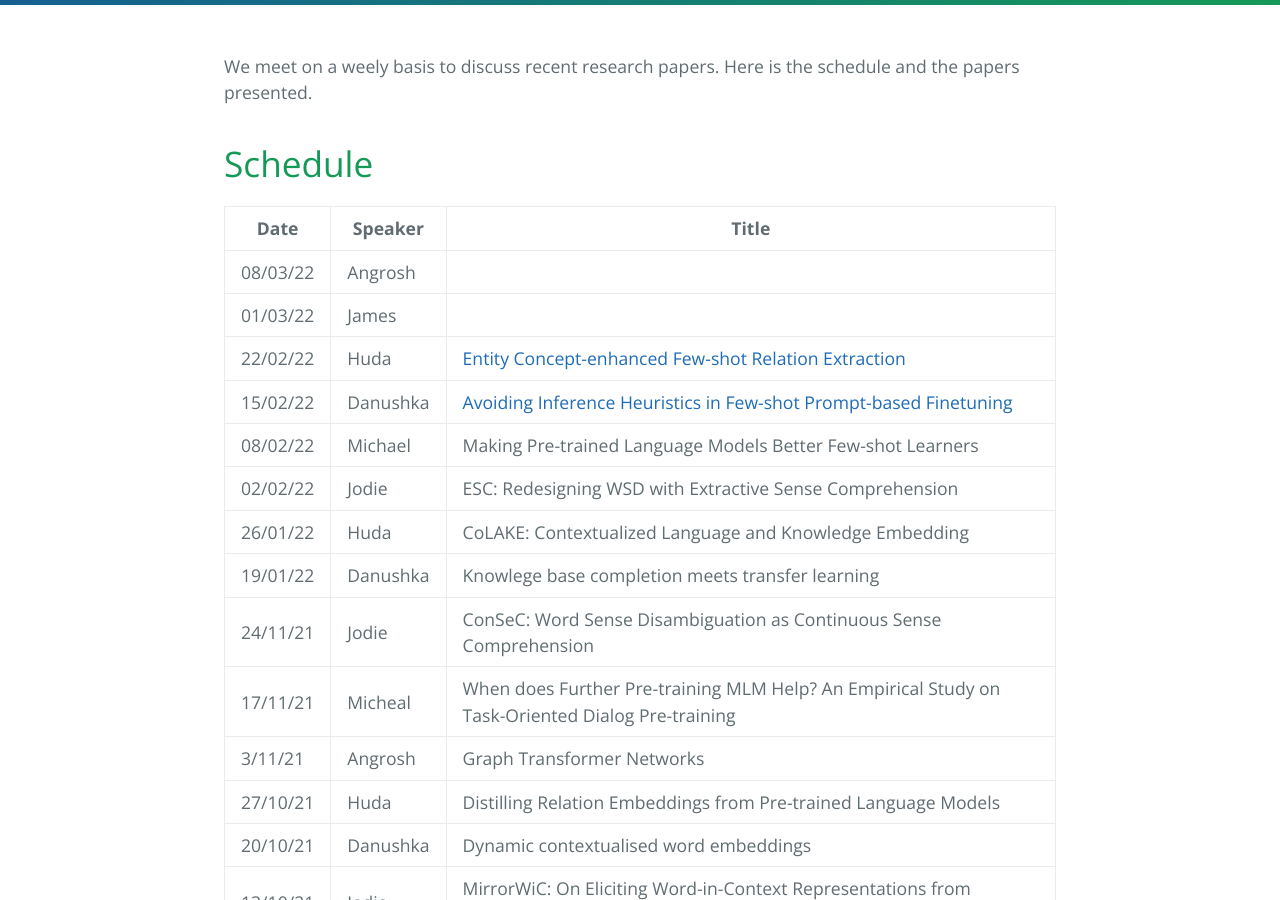
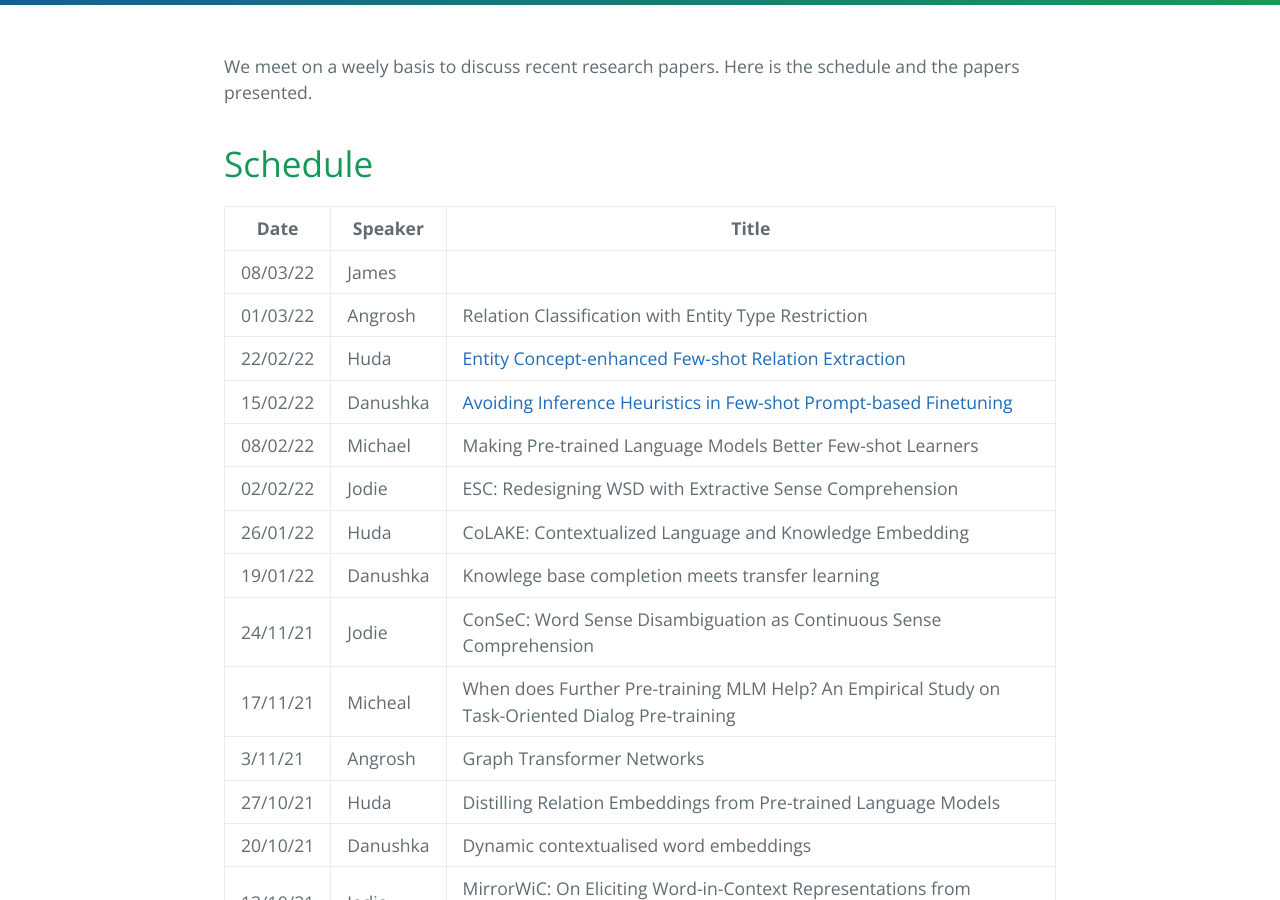
Before and after one commit to LivNLP/livnlp.github.io, a Jekyll site: the page built from reading.md, in a window 1280 px wide and 900 px high, scrolled down 368 px. Built offline with Jekyll 4.4.1, drawn with Linux system fonts in a browser that asks for light colours.

Commit message:
Update reading.md

```diff
--- a/reading.md
+++ b/reading.md
@@ -13,8 +13,8 @@ We meet on a weely basis to discuss recent research papers. Here is the schedule
 
 | Date | Speaker | Title |
 | ----- | ------- | ----- |
-| 08/03/22	| Angrosh| |
-| 01/03/22	| James	| |
+| 08/03/22	| James| |
+| 01/03/22	| Angrosh	| Relation Classification with Entity Type Restriction |
 | 22/02/22	| Huda	| [Entity Concept-enhanced Few-shot Relation Extraction](https://aclanthology.org/2021.acl-short.124.pdf)|
 | 15/02/22	| Danushka	| [Avoiding Inference Heuristics in Few-shot Prompt-based Finetuning](https://aclanthology.org/2021.emnlp-main.713/)|
 | 08/02/22	| Michael	| Making Pre-trained Language Models Better Few-shot Learners |
```
